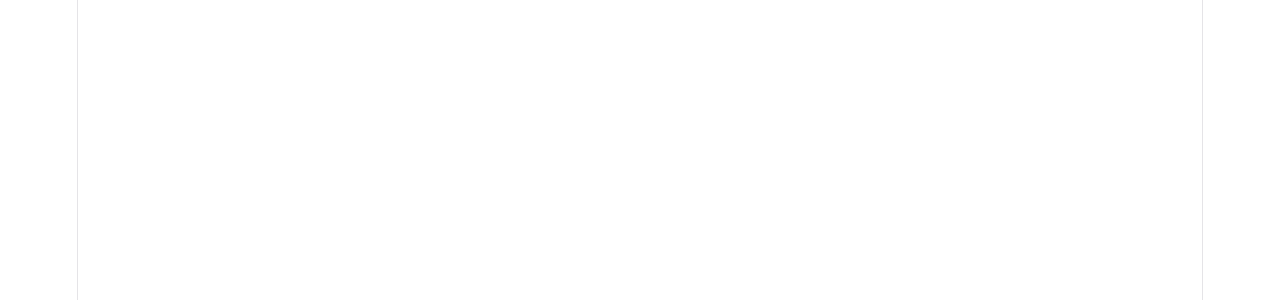
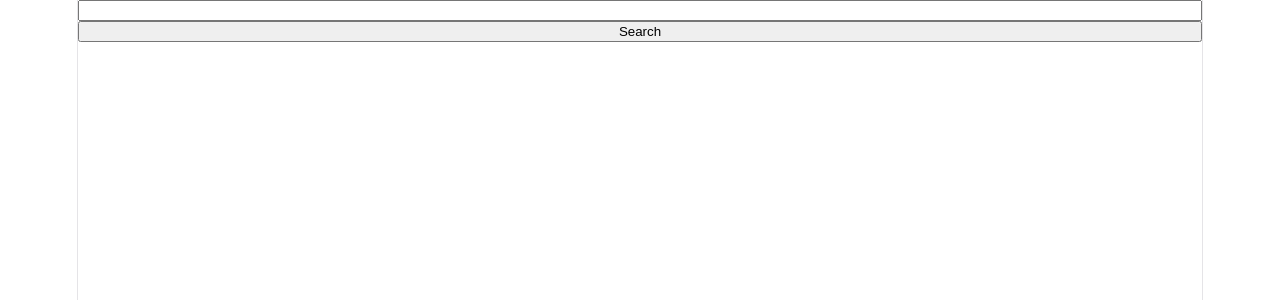
Before and after one commit to JSanicharan/mlb-draft-tool, a React app in the folder frontend/: page / in a window 1280 px wide. Shown: the top 300 px of the page. Built offline with nearby package versions, Linux system fonts and the light colour scheme; the HTML template or start-up script is replaced by a standard one.

Commit message:
Add CORS middleware, build search UI with player selection

```diff
--- a/frontend/src/App.jsx
+++ b/frontend/src/App.jsx
@@ -1,7 +1,4 @@
 import { useState } from 'react'
-import reactLogo from './assets/react.svg'
-import viteLogo from './assets/vite.svg'
-import heroImg from './assets/hero.png'
 import './App.css'
 
 function App() {
@@ -10,10 +7,26 @@
   const [selectedPlayer, setSelectedPlayer] = useState (null);
   const [loading, setLoading] = useState(false);
 
+  async function handleSearch() {
+    const response = await fetch("http://127.0.0.1:8000/players/search?name=" + name);
+    const data = await response.json();
+    const people= data.people;
+    setSearchResults(people);
+  }
 
   return (
     <>
-
+      <input
+        value={name}
+        onChange={(event) => setName(event.target.value)}
+      />
+      <button onClick={() => handleSearch()}>Search</button>
+      {searchResults.map((player) =>(
+        <div key = {player.id}>
+          {player.fullName}
+          <button onClick= {() => setSelectedPlayer(player)}>Select</button>
+        </div>
+      ))}
     </>
   )
 }
```
Also changed, not shown: 1 other file (tests, documents, lock files or other folders).
